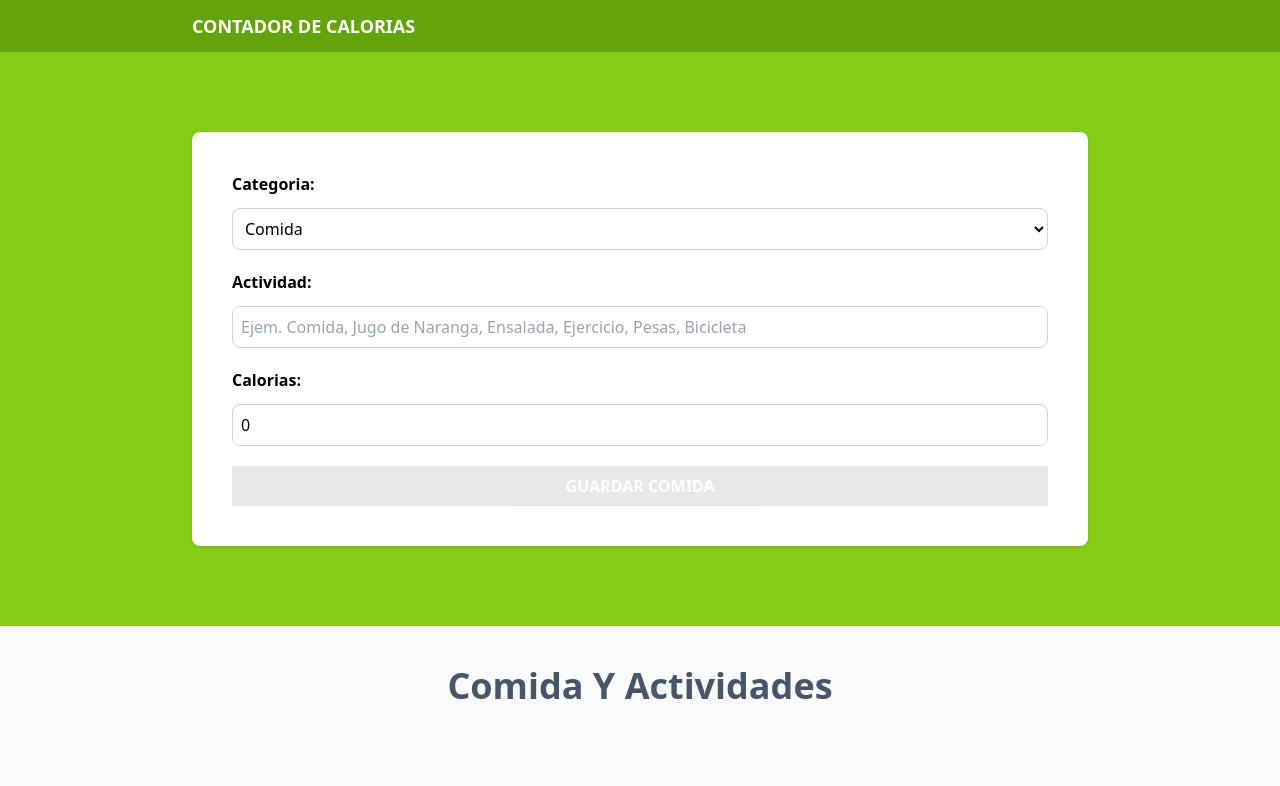
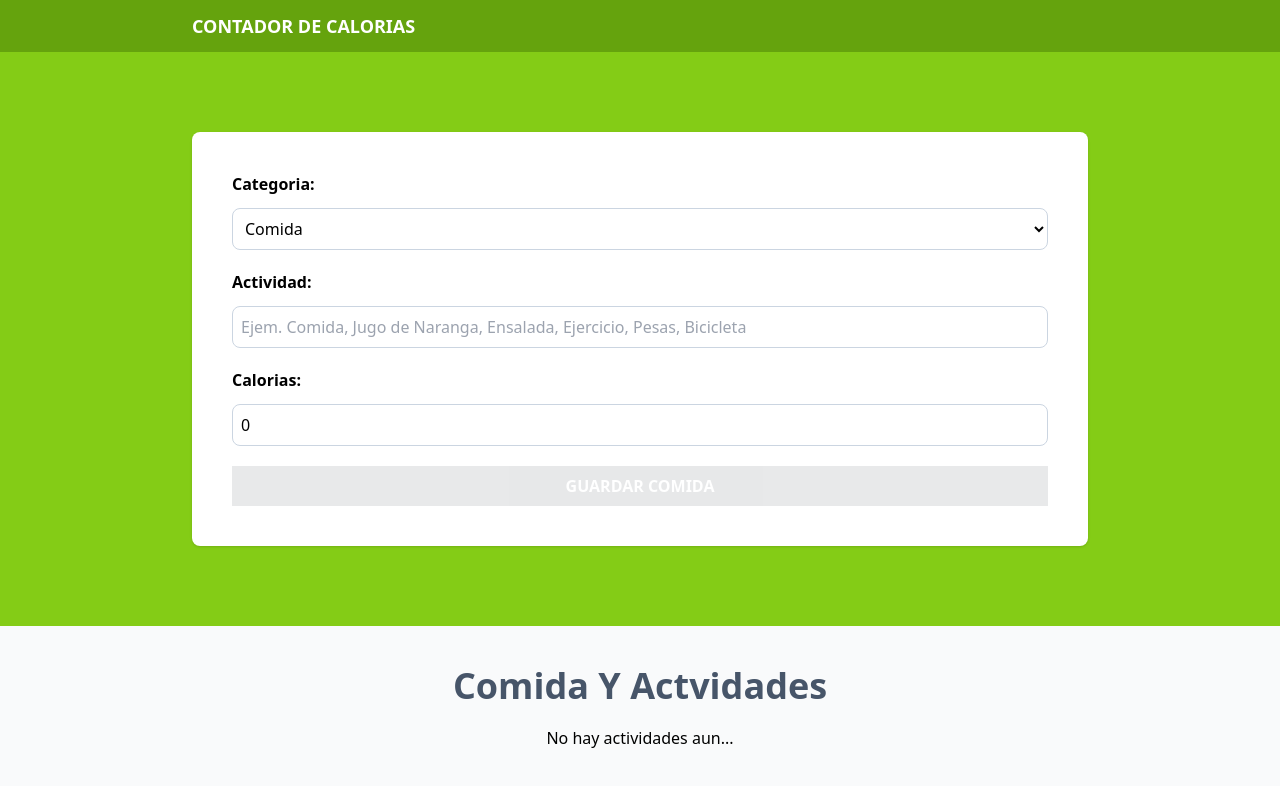
Before and after one commit to joninoni/contador-calorias-ts, a React (Vite) app: page / in a window 1280 px wide. Shown: the top 786 px of the page. Built offline with nearby package versions, Linux system fonts and the light colour scheme.

Commit message:
muestro un texto condicional en base si hay actvidades o no

```diff
--- a/src/components/ActivityList.tsx
+++ b/src/components/ActivityList.tsx
@@ -13,13 +13,16 @@ const ActivityList = ({activities,dispatch} : ActivityListProps) => {
 
     const nameCategory = useMemo( () => (category : Activity["category"]) => categories.map( cat => cat.id === category ? cat.name : "")  ,[])
 
-
+    const isEmptyActivities = useMemo( () => activities.length ===0 ,[activities] )
 
     return (
         <>
-            <h2 className=" text-4xl text-center text-slate-600 font-bold">Comida Y Actividades</h2>
-
-            {activities.map( activity => (
+            <h2 className=" text-4xl text-center text-slate-600 font-bold">Comida Y Actvidades</h2>
+            {isEmptyActivities ?
+                <p className="text-center my-5">
+                    No hay actividades aun...
+                </p> :
+                activities.map( activity => (
                     <div key={activity.id} className="px-5 py-10 bg-white mt-5 flex justify-between">
                         <div className=" space-y-2 relative">
 
@@ -51,7 +54,8 @@ const ActivityList = ({activities,dispatch} : ActivityListProps) => {
                             </button>
                         </div>
                     </div>
-            ))}
+                ))
+            }
         </>
     )
 }
```
Lines whose indentation alone changed are shown as unchanged.
